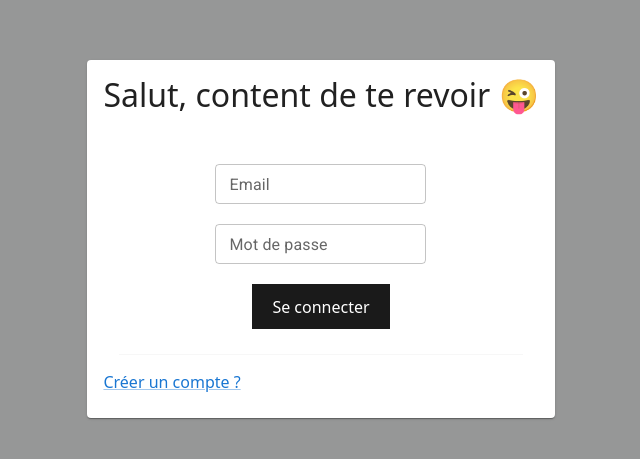
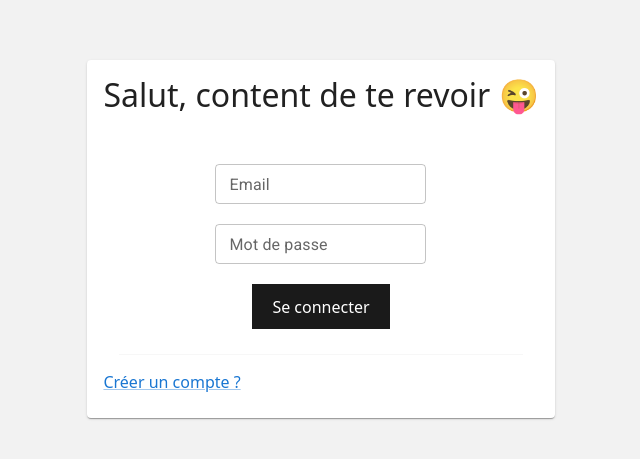
Before and after one commit to Louisrca/generateur-cv-grp1, a React (Vite) app in the folder web/: page /login in a window 1280 px wide. Shown: the part 161-620 px from the top of the page, without its empty margins (319-959 px from the left). Built offline with nearby package versions, Linux system fonts and the light colour scheme.

Commit message:
update background

```diff
--- a/web/src/composant/LoginCard/LoginCard.module.css
+++ b/web/src/composant/LoginCard/LoginCard.module.css
@@ -5,10 +5,9 @@
   align-items: center;
   height: 100vh;
   margin: auto;
+
 }
-body{
-  background-color: rgb(150, 151, 151);
-}
+
 .formContainer {
   display: flex;
   flex-direction: column;
@@ -26,6 +25,6 @@ body{
   gap: 15px;
 }
 
-h2{
+h2 {
   text-align: center;
 }
--- a/web/src/composant/ReigsterCard/RegisterCard.module.css
+++ b/web/src/composant/ReigsterCard/RegisterCard.module.css
@@ -23,6 +23,3 @@
   justify-content: center;
   gap: 15px;
 }
-body{
-  background-color: rgb(150, 151, 151);
-}
--- a/web/src/index.css
+++ b/web/src/index.css
@@ -5,7 +5,6 @@
 
   color-scheme: light dark;
   color: rgba(0, 0, 0, 0.87);
-  background-color: #ffffff;
 
   font-synthesis: none;
   text-rendering: optimizeLegibility;
@@ -24,9 +23,9 @@ a:hover {
 
 body {
   margin: 0;
-
   min-width: auto;
   min-height: 100vh;
+  background-color: rgb(242, 242, 242) !important;
 }
 
 .root {
```
